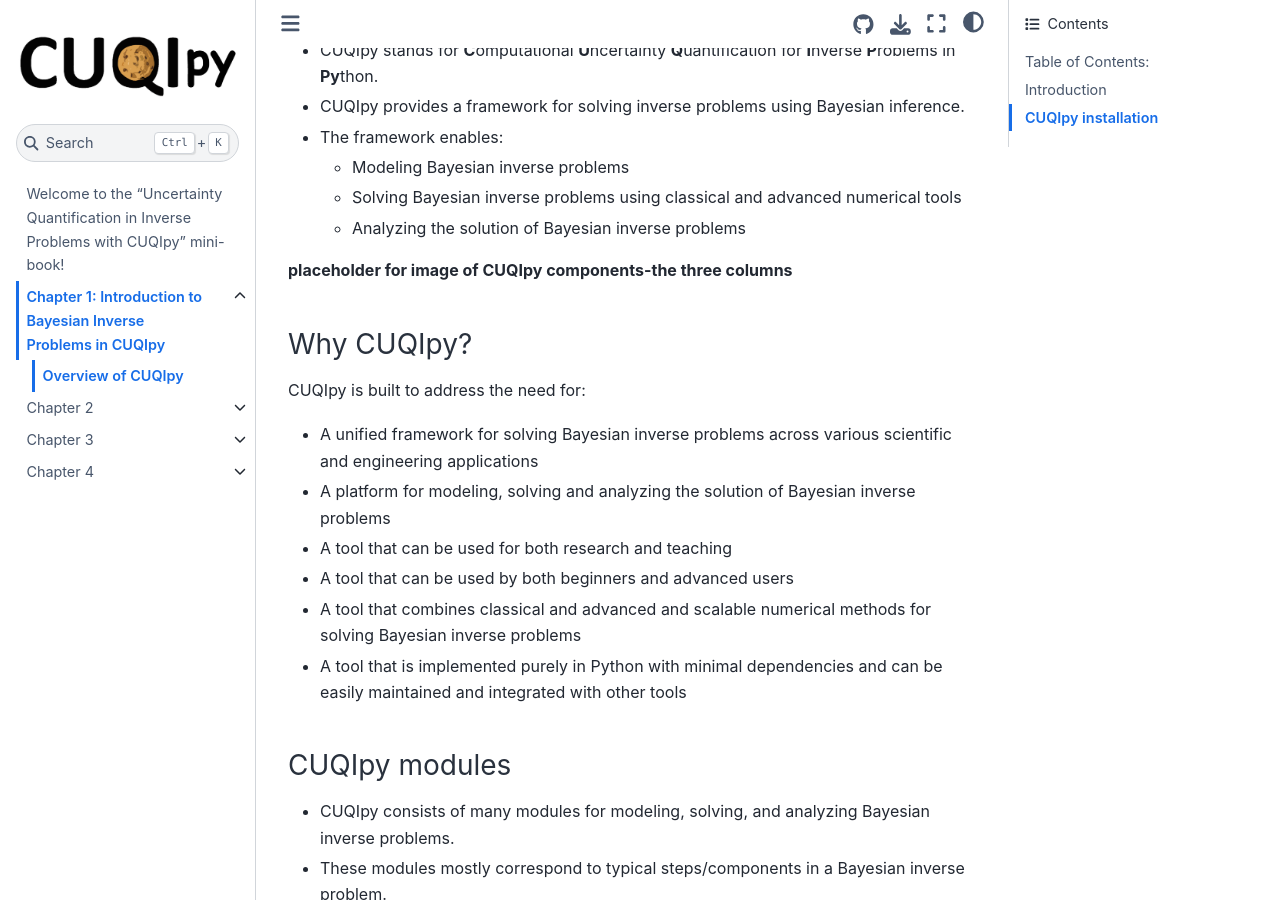
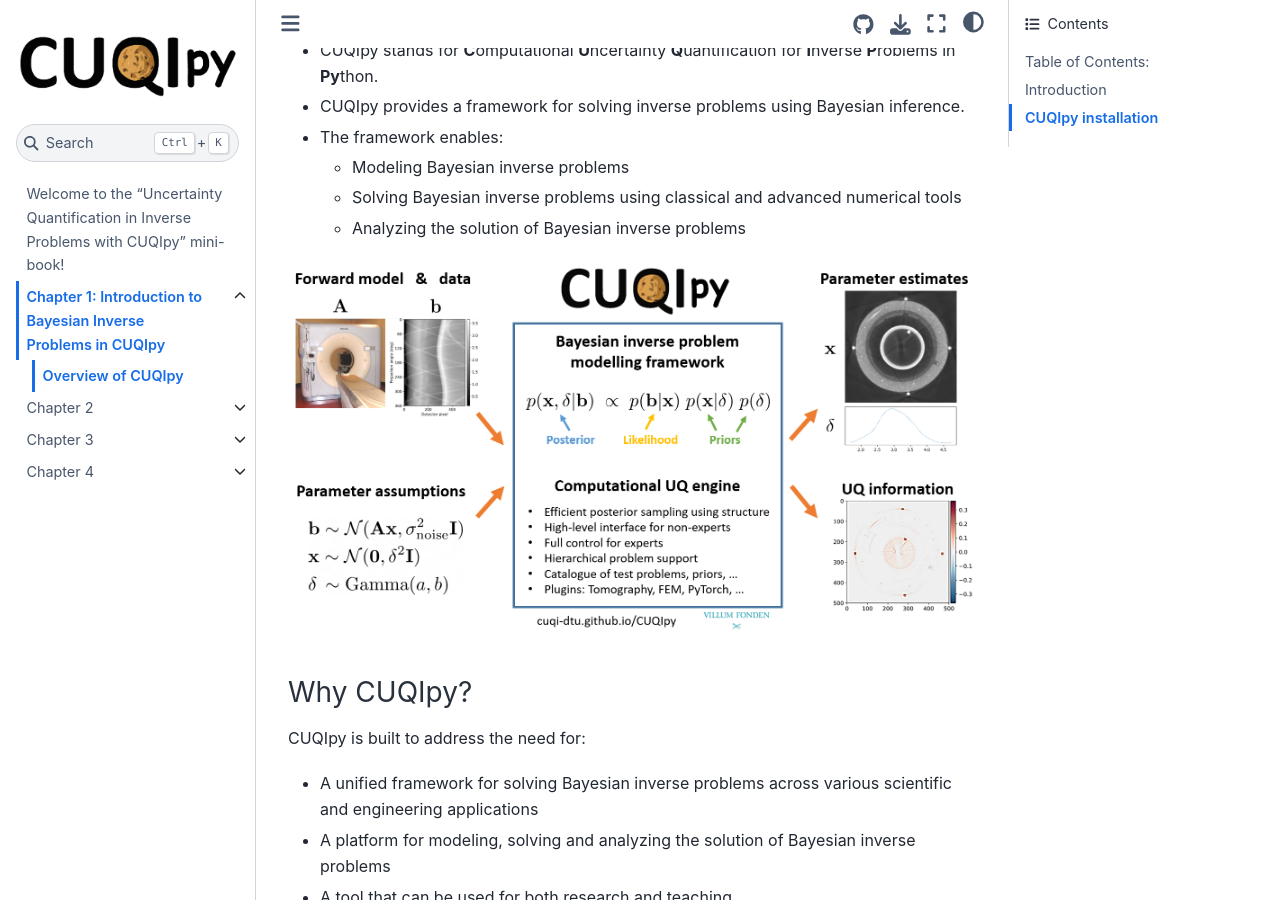
Before and after one commit to amal-ghamdi/CUQI-Book-test, a Jupyter Book: the page built from chapter01/introduction_overview_of_cuqipy.md, in a window 1280 px wide and 900 px high, scrolled down 592 px. Built offline with Jupyter Book 1.0.4 settings and Sphinx 7.4.7 and the Sphinx Book theme 1.1.4, drawn with Linux system fonts in a browser that asks for light colours; pages that are not in the unit, such as notebooks, are missing from menus.

Commit message:
add diagram

```diff
--- a/chapter01/introduction_overview_of_cuqipy.md
+++ b/chapter01/introduction_overview_of_cuqipy.md
@@ -23,7 +23,8 @@
   * Solving Bayesian inverse problems using classical and advanced numerical tools
   * Analyzing the solution of Bayesian inverse problems
 
-**placeholder for image of CUQIpy components-the three columns**
+![CUQIpy overview](images/cuqipy_diagram.png)
+
 
 ### Why CUQIpy? <a class="anchor" id="why-cuqipy"></a>
 CUQIpy is built to address the need for:
```
